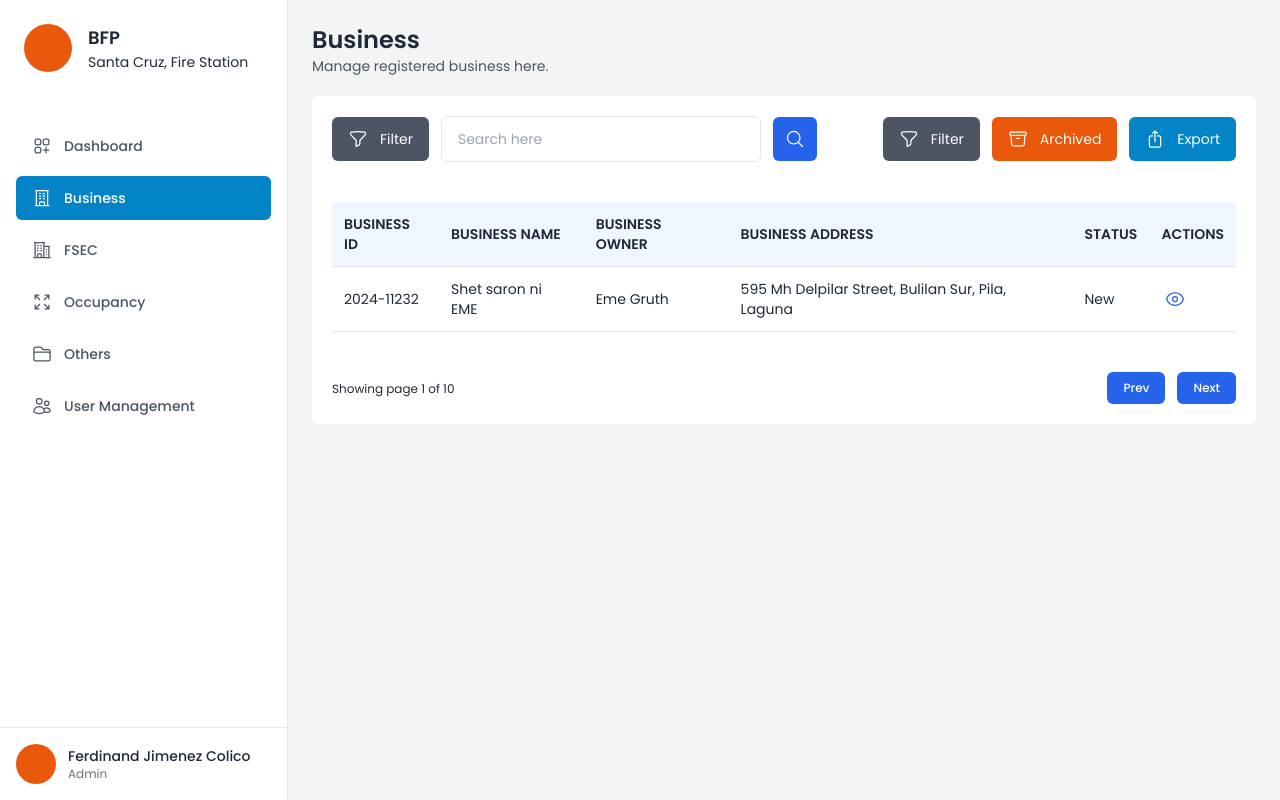
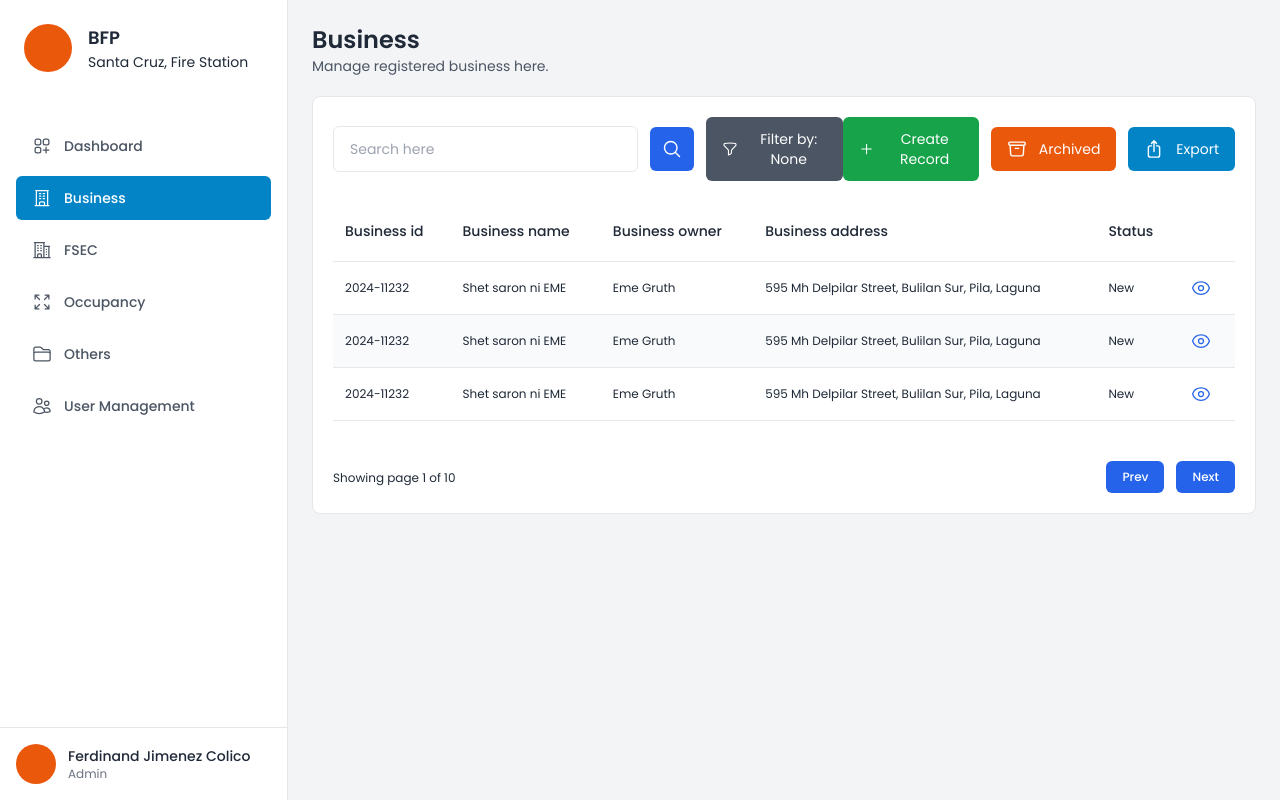
Before and after one commit to coliks/bureau, a Flask app: page /admin/business in a window 1280 px wide. Run offline with Flask 3, Linux system fonts and the light colour scheme; style sheets or scripts are compiled from the project's sources; some web fonts are replaced.

Commit message:
Progress: Finished business page UI

```diff
--- /dev/null
+++ b/website/static/javascript/business.js
@@ -0,0 +1,23 @@
+document.addEventListener('DOMContentLoaded', () => {
+    const addBusinessModalOpenerBtn = document.getElementById('add-business-modal-opener')
+    const businessFormModal = document.getElementById('business-form-modal')
+    const businessFormCloserBtn = document.getElementById('business-form-closer')
+
+
+    addBusinessModalOpenerBtn.addEventListener('click', () => {
+        if (businessFormModal.classList.contains('hidden')) {
+            businessFormModal.classList.remove('hidden')
+            businessFormModal.classList.add('flex')
+        }
+    })
+
+    businessFormCloserBtn.addEventListener('click', () => {
+        if (businessFormModal.classList.contains('flex')) {
+            businessFormModal.classList.remove('flex')
+            businessFormModal.classList.add('hidden')
+        }
+    })
+
+
+
+})
--- a/website/static/src/input.css
+++ b/website/static/src/input.css
@@ -9,7 +9,7 @@
     }
 
     tbody tr:nth-child(even) {
-        @apply bg-gray-100
+        @apply bg-gray-50
     }
 }
 
--- /dev/null
+++ b/website/templates/components/add_business_modal.html
@@ -0,0 +1,71 @@
+<div class="fixed inset-0 bg-black/60 hidden items-center justify-center" id="business-form-modal">
+  <div class="bg-white rounded-lg p-5 min-w-[600px]">
+    <div class="flex items-start justify-between mb-5">
+      <div class="flex items-start flex-col">
+        <span class="text-lg font-semibold">Create New Record</span>
+        <span class="text-sm">Fill up all fields to create new business record</span>
+      </div>
+      <button class="flex items-center justify-center p-2 rounded-md hover:bg-gray-100" id="business-form-closer">
+        <svg
+          xmlns="http://www.w3.org/2000/svg"
+          fill="none"
+          viewBox="0 0 24 24"
+          stroke-width="1.5"
+          stroke="currentColor"
+          class="size-5"
+        >
+          <path
+            stroke-linecap="round"
+            stroke-linejoin="round"
+            d="M6 18 18 6M6 6l12 12"
+          />
+        </svg>
+      </button>
+    </div>
+    <form action="" class="grid grid-cols-2 gap-4">
+        <div class="col-span-2 flex flex-col">
+            <label for="" class="text-sm font-semibold text-gray-500">BUSINESS NAME <span class="text-red-500">*</span></label>
+            <input type="text" class="bg-gray-100 rounded-md px-4 py-3 text-sm" placeholder="Enter business name">
+        </div>
+        <div class="col-span-2 flex flex-col">
+            <label for="" class="text-sm font-semibold text-gray-500">BUSINESS ADDRESS <span class="text-red-500">*</span></label>
+            <input type="text" class="bg-gray-100 rounded-md px-4 py-3 text-sm" placeholder="Enter business address">
+        </div>
+        <div class="col-span-1 flex flex-col">
+            <label for="" class="text-sm font-semibold text-gray-500">OWNER NAME <span class="text-red-500">*</span></label>
+            <input type="text" class="bg-gray-100 rounded-md px-4 py-3 text-sm" placeholder="Enter owner name">
+        </div>
+        <div class="col-span-1 flex flex-col">
+            <label for="" class="text-sm font-semibold text-gray-500">REPRESENTATIVE NAME <span class="text-red-500">*</span></label>
+            <input type="text" class="bg-gray-100 rounded-md px-4 py-3 text-sm" placeholder="Enter representative name">
+        </div>
+        <div class="col-span-1 flex flex-col">
+            <label for="" class="text-sm font-semibold text-gray-500">CONTACT NUMBER <span class="text-red-500">*</span></label>
+            <input type="text" class="bg-gray-100 rounded-md px-4 py-3 text-sm" placeholder="Enter contact number">
+        </div>
+        <div class="col-span-1 flex flex-col">
+            <label for="" class="text-sm font-semibold text-gray-500">BUSINESS ID <span class="text-red-500">*</span></label>
+            <input type="text" class="bg-gray-100 rounded-md px-4 py-3 text-sm" placeholder="Enter business id">
+        </div>
+        <div class="col-span-1 flex flex-col">
+            <label for="" class="text-sm font-semibold text-gray-500">CONTROL NO. <span class="text-red-500">*</span></label>
+            <input type="text" class="bg-gray-100 rounded-md px-4 py-3 text-sm" placeholder="Enter control number">
+        </div>
+        <div class="col-span-1 flex flex-col">
+            <label for="" class="text-sm font-semibold text-gray-500">APPLICATION NO. <span class="text-red-500">*</span></label>
+            <input type="text" class="bg-gray-100 rounded-md px-4 py-3 text-sm" placeholder="Enter application number">
+        </div>
+        <div class="col-span-1 flex flex-col">
+            <label for="" class="text-sm font-semibold text-gray-500">STATUS <span class="text-red-500">*</span></label>
+            <input type="text" class="bg-gray-100 rounded-md px-4 py-3 text-sm" placeholder="Enter application status">
+        </div>
+        <div class="col-span-1 flex flex-col">
+            <label for="" class="text-sm font-semibold text-gray-500">FIRE INSPECTION FEE <span class="text-red-500">*</span></label>
+            <input type="text" class="bg-gray-100 rounded-md px-4 py-3 text-sm" placeholder="Enter fire inspection fee">
+        </div>
+        <button class="bg-green-600 text-white px-4 py-3 rounded-md text-sm col-span-2 mt-2">
+            Save Business
+        </button>
+    </form>
+  </div>
+</div>
--- a/website/templates/shared/business.html
+++ b/website/templates/shared/business.html
@@ -1,64 +1,123 @@
-{% extends 'base.html' %}
-{% block extra_css %}
-
-{% endblock %}
-
-{% block content %}
+{% extends 'base.html' %} {% block extra_css %} {% endblock %} {% block content
+%}
 <div class="ml-72 p-6">
   <div class="flex flex-col items-start mb-5">
     <h1 class="text-2xl font-semibold">Business</h1>
     <span class="text-sm text-gray-600">Manage registered business here.</span>
   </div>
 
-
-  <div class="bg-white p-5 rounded-md">
-    <div class="flex items-center justify-between mb-10">
+  <div class="bg-white p-5 rounded-lg border">
+    <div class="flex items-center justify-between mb-5">
       <div class="flex items-center gap-3">
-        <button class="bg-gray-600 flex items-center gap-3 px-4 py-3 rounded-md text-sm text-white">
-          <svg xmlns="http://www.w3.org/2000/svg" fill="none" viewBox="0 0 24 24" stroke-width="1.5"
-            stroke="currentColor" class="size-5">
-            <path stroke-linecap="round" stroke-linejoin="round"
-              d="M12 3c2.755 0 5.455.232 8.083.678.533.09.917.556.917 1.096v1.044a2.25 2.25 0 0 1-.659 1.591l-5.432 5.432a2.25 2.25 0 0 0-.659 1.591v2.927a2.25 2.25 0 0 1-1.244 2.013L9.75 21v-6.568a2.25 2.25 0 0 0-.659-1.591L3.659 7.409A2.25 2.25 0 0 1 3 5.818V4.774c0-.54.384-1.006.917-1.096A48.32 48.32 0 0 1 12 3Z" />
+        <input
+          type="text"
+          class="text-sm px-4 py-3 rounded-md border w-80"
+          placeholder="Search here"
+        />
+        <button class="p-3 bg-blue-600 text-white rounded-md">
+          <svg
+            xmlns="http://www.w3.org/2000/svg"
+            fill="none"
+            viewBox="0 0 24 24"
+            stroke-width="1.7"
+            stroke="currentColor"
+            class="size-5"
+          >
+            <path
+              stroke-linecap="round"
+              stroke-linejoin="round"
+              d="m21 21-5.197-5.197m0 0A7.5 7.5 0 1 0 5.196 5.196a7.5 7.5 0 0 0 10.607 10.607Z"
+            />
           </svg>
-          <span>Filter</span>
         </button>
-        <input type="text" class="text-sm px-4 py-3 rounded-md border w-80" placeholder="Search here">
-        <button class="p-3 bg-blue-600 text-white rounded-md">
-          <svg xmlns="http://www.w3.org/2000/svg" fill="none" viewBox="0 0 24 24" stroke-width="1.5"
-            stroke="currentColor" class="size-5">
-            <path stroke-linecap="round" stroke-linejoin="round"
-              d="m21 21-5.197-5.197m0 0A7.5 7.5 0 1 0 5.196 5.196a7.5 7.5 0 0 0 10.607 10.607Z" />
+        <div class="relative group">
+          <button
+            class="bg-gray-600 flex items-center gap-3 px-4 py-3 rounded-md text-sm text-white"
+          >
+            <svg
+              xmlns="http://www.w3.org/2000/svg"
+              fill="none"
+              viewBox="0 0 24 24"
+              stroke-width="1.7"
+              stroke="currentColor"
+              class="size-5"
+            >
+              <path
+                stroke-linecap="round"
+                stroke-linejoin="round"
+                d="M12 3c2.755 0 5.455.232 8.083.678.533.09.917.556.917 1.096v1.044a2.25 2.25 0 0 1-.659 1.591l-5.432 5.432a2.25 2.25 0 0 0-.659 1.591v2.927a2.25 2.25 0 0 1-1.244 2.013L9.75 21v-6.568a2.25 2.25 0 0 0-.659-1.591L3.659 7.409A2.25 2.25 0 0 1 3 5.818V4.774c0-.54.384-1.006.917-1.096A48.32 48.32 0 0 1 12 3Z"
+              />
+            </svg>
+            <span>Filter by: None</span>
+          </button>
+          <div class="top-full absolute left-0 group-hover:max-h-96 max-h-0 group-hover:opacity-100 overflow-hidden transition-all duration-300 ease-in-out opacity-0">
+            <div class="flex flex-col mt-2 bg-white rounded-md p-2 gap-2 shadow-sm border min-w-40">
+              <button class="text-sm font-medium px-4 py-3 rounded-md text-start hover:bg-gray-100">None</button>
+              <button class="text-sm font-medium px-4 py-3 rounded-md text-start hover:bg-gray-100">New</button>
+              <button class="text-sm font-medium px-4 py-3 rounded-md text-start hover:bg-gray-100">Renew</button>
+            </div>
+          </div>
+        </div>
+      </div>
+      <div class="flex items-center gap-3">
+        <button
+          id="add-business-modal-opener"
+          class="bg-green-600 flex items-center gap-3 px-4 py-3 rounded-md text-sm text-white"
+        >
+          <svg
+            xmlns="http://www.w3.org/2000/svg"
+            fill="none"
+            viewBox="0 0 24 24"
+            stroke-width="1.7"
+            stroke="currentColor"
+            class="size-5"
+          >
+            <path
+              stroke-linecap="round"
+              stroke-linejoin="round"
+              d="M12 4.5v15m7.5-7.5h-15"
+            />
           </svg>
 
+          <span>Create Record</span>
         </button>
-      </div>
-      <div class="flex items-center gap-3">
-        <div>
-          <button class="bg-gray-600 flex items-center gap-3 px-4 py-3 rounded-md text-sm text-white">
-            <svg xmlns="http://www.w3.org/2000/svg" fill="none" viewBox="0 0 24 24" stroke-width="1.5"
-              stroke="currentColor" class="size-5">
-              <path stroke-linecap="round" stroke-linejoin="round"
-                d="M12 3c2.755 0 5.455.232 8.083.678.533.09.917.556.917 1.096v1.044a2.25 2.25 0 0 1-.659 1.591l-5.432 5.432a2.25 2.25 0 0 0-.659 1.591v2.927a2.25 2.25 0 0 1-1.244 2.013L9.75 21v-6.568a2.25 2.25 0 0 0-.659-1.591L3.659 7.409A2.25 2.25 0 0 1 3 5.818V4.774c0-.54.384-1.006.917-1.096A48.32 48.32 0 0 1 12 3Z" />
-            </svg>
-            <span>Filter</span>
-          </button>
-        </div>
-        <button class="bg-orange-600 flex items-center gap-3 px-4 py-3 rounded-md text-sm text-white">
-          <svg xmlns="http://www.w3.org/2000/svg" fill="none" viewBox="0 0 24 24" stroke-width="1.5"
-            stroke="currentColor" class="size-5">
-            <path stroke-linecap="round" stroke-linejoin="round"
-              d="m20.25 7.5-.625 10.632a2.25 2.25 0 0 1-2.247 2.118H6.622a2.25 2.25 0 0 1-2.247-2.118L3.75 7.5M10 11.25h4M3.375 7.5h17.25c.621 0 1.125-.504 1.125-1.125v-1.5c0-.621-.504-1.125-1.125-1.125H3.375c-.621 0-1.125.504-1.125 1.125v1.5c0 .621.504 1.125 1.125 1.125Z" />
+        <button
+          class="bg-orange-600 flex items-center gap-3 px-4 py-3 rounded-md text-sm text-white"
+        >
+          <svg
+            xmlns="http://www.w3.org/2000/svg"
+            fill="none"
+            viewBox="0 0 24 24"
+            stroke-width="1.7"
+            stroke="currentColor"
+            class="size-5"
+          >
+            <path
+              stroke-linecap="round"
+              stroke-linejoin="round"
+              d="m20.25 7.5-.625 10.632a2.25 2.25 0 0 1-2.247 2.118H6.622a2.25 2.25 0 0 1-2.247-2.118L3.75 7.5M10 11.25h4M3.375 7.5h17.25c.621 0 1.125-.504 1.125-1.125v-1.5c0-.621-.504-1.125-1.125-1.125H3.375c-.621 0-1.125.504-1.125 1.125v1.5c0 .621.504 1.125 1.125 1.125Z"
+            />
           </svg>
 
           <span>Archived</span>
         </button>
-        <button class="bg-sky-600 flex items-center gap-3 px-4 py-3 rounded-md text-sm text-white">
-          <svg xmlns="http://www.w3.org/2000/svg" fill="none" viewBox="0 0 24 24" stroke-width="1.5"
-            stroke="currentColor" class="size-5">
-            <path stroke-linecap="round" stroke-linejoin="round"
-              d="M9 8.25H7.5a2.25 2.25 0 0 0-2.25 2.25v9a2.25 2.25 0 0 0 2.25 2.25h9a2.25 2.25 0 0 0 2.25-2.25v-9a2.25 2.25 0 0 0-2.25-2.25H15m0-3-3-3m0 0-3 3m3-3V15" />
+        <button
+          class="bg-sky-600 flex items-center gap-3 px-4 py-3 rounded-md text-sm text-white"
+        >
+          <svg
+            xmlns="http://www.w3.org/2000/svg"
+            fill="none"
+            viewBox="0 0 24 24"
+            stroke-width="1.7"
+            stroke="currentColor"
+            class="size-5"
+          >
+            <path
+              stroke-linecap="round"
+              stroke-linejoin="round"
+              d="M9 8.25H7.5a2.25 2.25 0 0 0-2.25 2.25v9a2.25 2.25 0 0 0 2.25 2.25h9a2.25 2.25 0 0 0 2.25-2.25v-9a2.25 2.25 0 0 0-2.25-2.25H15m0-3-3-3m0 0-3 3m3-3V15"
+            />
           </svg>
-
 
           <span>Export</span>
         </button>
@@ -68,30 +127,118 @@
     <table class="w-full border-collapse mb-10">
       <thead>
         <tr>
-          <th class="text-sm font-semibold text-start border-b p-3 bg-blue-50">BUSINESS ID</th>
-          <th class="text-sm font-semibold text-start border-b p-3 bg-blue-50">BUSINESS NAME</th>
-          <th class="text-sm font-semibold text-start border-b p-3 bg-blue-50">BUSINESS OWNER</th>
-          <th class="text-sm font-semibold text-start border-b p-3 bg-blue-50">BUSINESS ADDRESS</th>
-          <th class="text-sm font-semibold text-start border-b p-3 bg-blue-50">STATUS</th>
-          <th class="text-sm font-semibold text-start border-b p-3 bg-blue-50">ACTIONS</th>
+          <th class="text-sm font-medium text-start border-b px-3 py-5">
+            Business id
+          </th>
+          <th class="text-sm font-medium text-start border-b px-3 py-5">
+            Business name
+          </th>
+          <th class="text-sm font-medium text-start border-b px-3 py-5">
+            Business owner
+          </th>
+          <th class="text-sm font-medium text-start border-b px-3 py-5">
+            Business address
+          </th>
+          <th class="text-sm font-medium text-start border-b px-3 py-5">
+            Status
+          </th>
+          <th class="text-sm font-medium text-start border-b px-3 py-5"></th>
         </tr>
       </thead>
       <tbody>
         <tr>
-          <td class="text-sm font-normal p-3 border-b">2024-11232</td>
-          <td class="text-sm font-normal p-3 border-b">Shet saron ni EME</td>
-          <td class="text-sm font-normal p-3 border-b">Eme Gruth</td>
-          <td class="text-sm font-normal p-3 border-b">595 Mh Delpilar Street, Bulilan Sur, Pila, Laguna</td>
-          <td class="text-sm font-normal p-3 border-b">New</td>
-          <td class="text-sm font-normal p-3 border-b">
+          <td class="text-xs font-normal p-3 border-b">2024-11232</td>
+          <td class="text-xs font-normal p-3 border-b">Shet saron ni EME</td>
+          <td class="text-xs font-normal p-3 border-b">Eme Gruth</td>
+          <td class="text-xs font-normal p-3 border-b">
+            595 Mh Delpilar Street, Bulilan Sur, Pila, Laguna
+          </td>
+          <td class="text-xs font-normal p-3 border-b">New</td>
+          <td class="text-xs font-normal p-3 border-b">
             <button class="p-1 hover:bg-gray-200 rounded-md text-blue-600">
-              <svg xmlns="http://www.w3.org/2000/svg" fill="none" viewBox="0 0 24 24" stroke-width="1.5"
-                stroke="currentColor" class="size-5">
-                <path stroke-linecap="round" stroke-linejoin="round"
-                  d="M2.036 12.322a1.012 1.012 0 0 1 0-.639C3.423 7.51 7.36 4.5 12 4.5c4.638 0 8.573 3.007 9.963 7.178.07.207.07.431 0 .639C20.577 16.49 16.64 19.5 12 19.5c-4.638 0-8.573-3.007-9.963-7.178Z" />
-                <path stroke-linecap="round" stroke-linejoin="round" d="M15 12a3 3 0 1 1-6 0 3 3 0 0 1 6 0Z" />
+              <svg
+                xmlns="http://www.w3.org/2000/svg"
+                fill="none"
+                viewBox="0 0 24 24"
+                stroke-width="1.5"
+                stroke="currentColor"
+                class="size-5"
+              >
+                <path
+                  stroke-linecap="round"
+                  stroke-linejoin="round"
+                  d="M2.036 12.322a1.012 1.012 0 0 1 0-.639C3.423 7.51 7.36 4.5 12 4.5c4.638 0 8.573 3.007 9.963 7.178.07.207.07.431 0 .639C20.577 16.49 16.64 19.5 12 19.5c-4.638 0-8.573-3.007-9.963-7.178Z"
+                />
+                <path
+                  stroke-linecap="round"
+                  stroke-linejoin="round"
+                  d="M15 12a3 3 0 1 1-6 0 3 3 0 0 1 6 0Z"
+                />
               </svg>
-
+            </button>
+          </td>
+        </tr>
+        <tr>
+          <td class="text-xs font-normal p-3 border-b">2024-11232</td>
+          <td class="text-xs font-normal p-3 border-b">Shet saron ni EME</td>
+          <td class="text-xs font-normal p-3 border-b">Eme Gruth</td>
+          <td class="text-xs font-normal p-3 border-b">
+            595 Mh Delpilar Street, Bulilan Sur, Pila, Laguna
+          </td>
+          <td class="text-xs font-normal p-3 border-b">New</td>
+          <td class="text-xs font-normal p-3 border-b">
+            <button class="p-1 hover:bg-gray-200 rounded-md text-blue-600">
+              <svg
+                xmlns="http://www.w3.org/2000/svg"
+                fill="none"
+                viewBox="0 0 24 24"
+                stroke-width="1.5"
+                stroke="currentColor"
+                class="size-5"
+              >
+                <path
+                  stroke-linecap="round"
+                  stroke-linejoin="round"
+                  d="M2.036 12.322a1.012 1.012 0 0 1 0-.639C3.423 7.51 7.36 4.5 12 4.5c4.638 0 8.573 3.007 9.963 7.178.07.207.07.431 0 .639C20.577 16.49 16.64 19.5 12 19.5c-4.638 0-8.573-3.007-9.963-7.178Z"
+                />
+                <path
+                  stroke-linecap="round"
+                  stroke-linejoin="round"
+                  d="M15 12a3 3 0 1 1-6 0 3 3 0 0 1 6 0Z"
+                />
+              </svg>
+            </button>
+          </td>
+        </tr>
+        <tr>
+          <td class="text-xs font-normal p-3 border-b">2024-11232</td>
+          <td class="text-xs font-normal p-3 border-b">Shet saron ni EME</td>
+          <td class="text-xs font-normal p-3 border-b">Eme Gruth</td>
+          <td class="text-xs font-normal p-3 border-b">
+            595 Mh Delpilar Street, Bulilan Sur, Pila, Laguna
+          </td>
+          <td class="text-xs font-normal p-3 border-b">New</td>
+          <td class="text-xs font-normal p-3 border-b">
+            <button class="p-1 hover:bg-gray-200 rounded-md text-blue-600">
+              <svg
+                xmlns="http://www.w3.org/2000/svg"
+                fill="none"
+                viewBox="0 0 24 24"
+                stroke-width="1.5"
+                stroke="currentColor"
+                class="size-5"
+              >
+                <path
+                  stroke-linecap="round"
+                  stroke-linejoin="round"
+                  d="M2.036 12.322a1.012 1.012 0 0 1 0-.639C3.423 7.51 7.36 4.5 12 4.5c4.638 0 8.573 3.007 9.963 7.178.07.207.07.431 0 .639C20.577 16.49 16.64 19.5 12 19.5c-4.638 0-8.573-3.007-9.963-7.178Z"
+                />
+                <path
+                  stroke-linecap="round"
+                  stroke-linejoin="round"
+                  d="M15 12a3 3 0 1 1-6 0 3 3 0 0 1 6 0Z"
+                />
+              </svg>
             </button>
           </td>
         </tr>
@@ -103,18 +250,22 @@
         <span class="text-xs">Showing page 1 of 10</span>
       </div>
       <div class="flex items-center gap-3">
-        <button class="text-xs bg-blue-600 px-4 py-2 rounded-md text-white font-medium">Prev</button>
-        <button class="text-xs bg-blue-600 px-4 py-2 rounded-md text-white font-medium">Next</button>
+        <button
+          class="text-xs bg-blue-600 px-4 py-2 rounded-md text-white font-medium"
+        >
+          Prev
+        </button>
+        <button
+          class="text-xs bg-blue-600 px-4 py-2 rounded-md text-white font-medium"
+        >
+          Next
+        </button>
       </div>
     </div>
+  </div>
+</div>
 
-  </div>
-
-
-
-</div>
+{% include 'components/add_business_modal.html' %} {% endblock %} {% block
+extra_scripts %}
+<script src="{{url_for('static', filename='javascript/business.js')}}"></script>
 {% endblock %}
-
-{% block extra_scripts %}
-
-{% endblock %}
```
